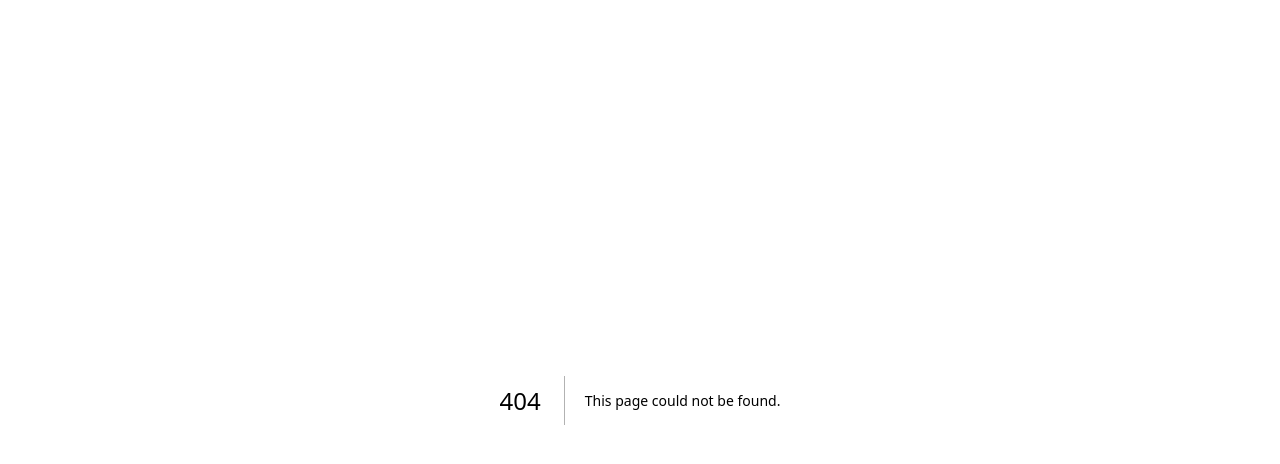
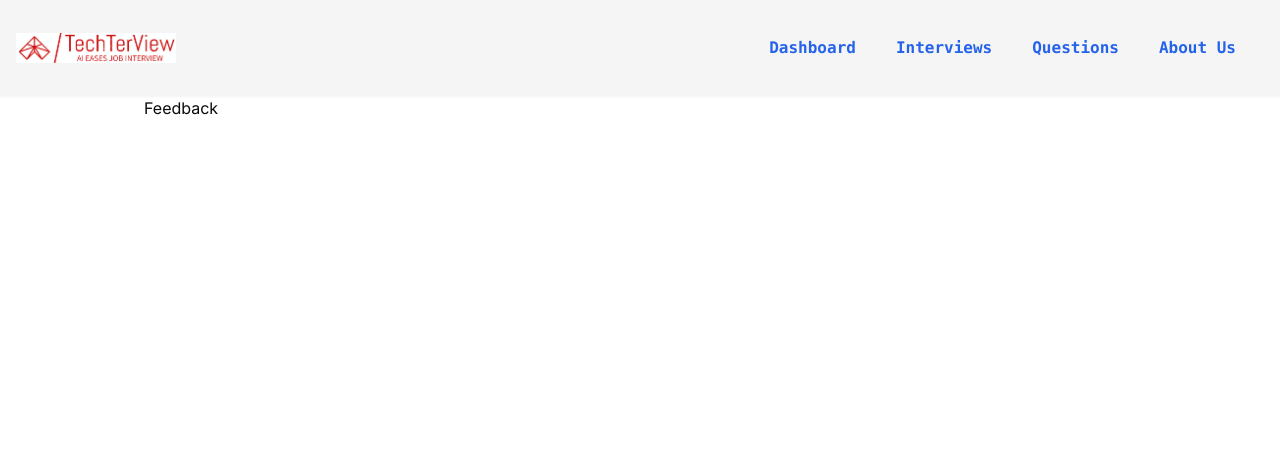
Before and after one commit to tamim-18/techterview, a Next.js app: page /dashboard/interview/1/feedback in a window 1280 px wide. Before the commit this address had no page. Shown: the top 464 px of the page. Built offline with nearby package versions, Linux system fonts and the light colour scheme.

Commit message:
add new functionalities

```diff
--- /dev/null
+++ b/app/dashboard/interview/[interviewId]/feedback/page.jsx
@@ -0,0 +1,7 @@
+import React from "react";
+
+const Feedback = () => {
+  return <div>Feedback</div>;
+};
+
+export default Feedback;
--- a/app/dashboard/interview/[interviewId]/start/_components/Record.jsx
+++ b/app/dashboard/interview/[interviewId]/start/_components/Record.jsx
@@ -22,6 +22,7 @@ const Record = ({ interViewQuestions, activeQuestion, interViewData }) => {
     interimResult,
     isRecording,
     results,
+    setResults,
     startSpeechToText,
     stopSpeechToText,
   } = useSpeechToText({
@@ -104,6 +105,9 @@ const Record = ({ interViewQuestions, activeQuestion, interViewData }) => {
         createdAt: moment().format("YYYY-MM-DD HH:mm:ss"),
       });
       toast("Answer submitted successfully", "success");
+
+      // Reset the user answer
+      setResults([]);
     } catch (error) {
       console.error("Error inserting user answer: ", error);
     }
--- a/app/dashboard/interview/[interviewId]/start/page.jsx
+++ b/app/dashboard/interview/[interviewId]/start/page.jsx
@@ -6,6 +6,7 @@ import { eq } from "drizzle-orm";
 import InterviewSection from "./_components/InterviewSection";
 import Record from "./_components/Record";
 import { Button } from "@/components/ui/button";
+import Link from "next/link";
 
 // Function to normalize the data
 const normalizeData = (data) => {
@@ -75,7 +76,9 @@ const StartInterView = ({ params }) => {
           </Button>
         )}
         {activeQuestion == interViewQuestions?.length - 1 && (
-          <Button>Submit</Button>
+          <Link href={`/dashboard/interview/${params.interviewId}/feedback`}>
+            <Button>Submit</Button>
+          </Link>
         )}
       </div>
     </div>
```
